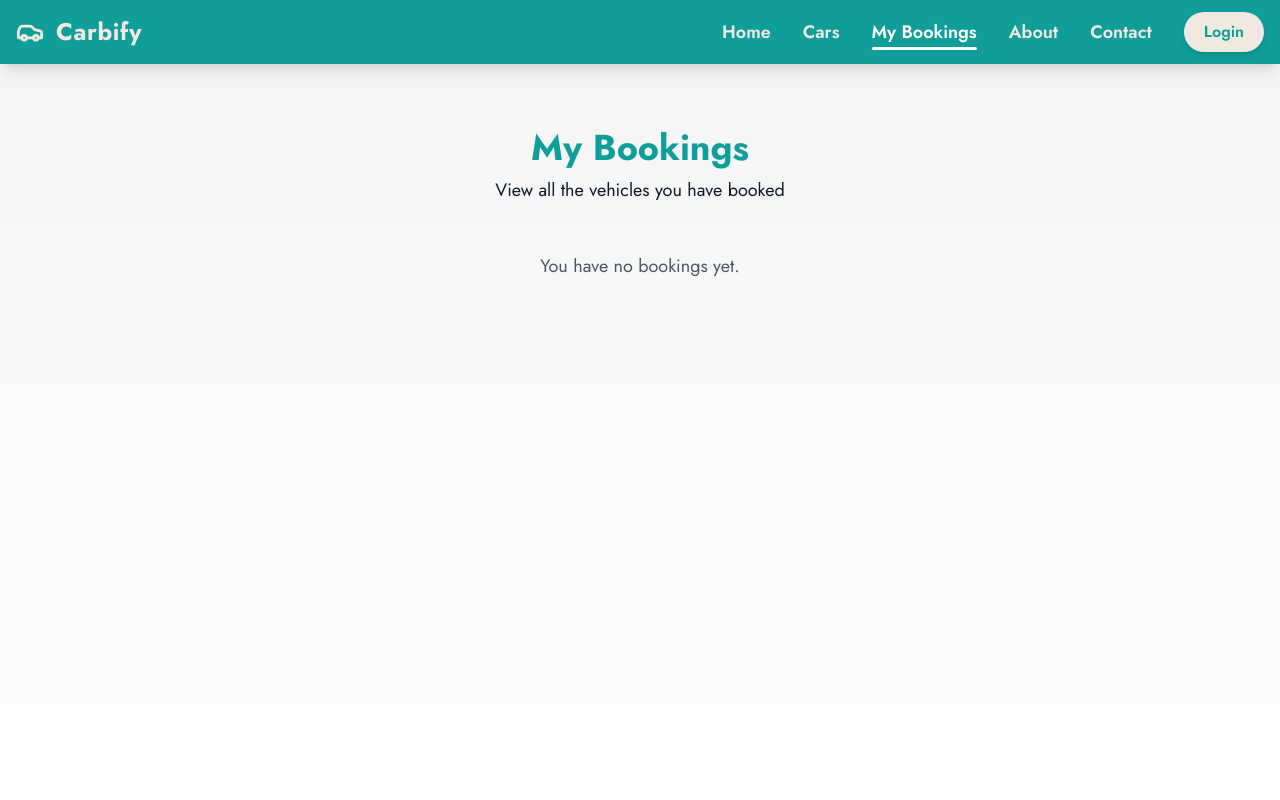
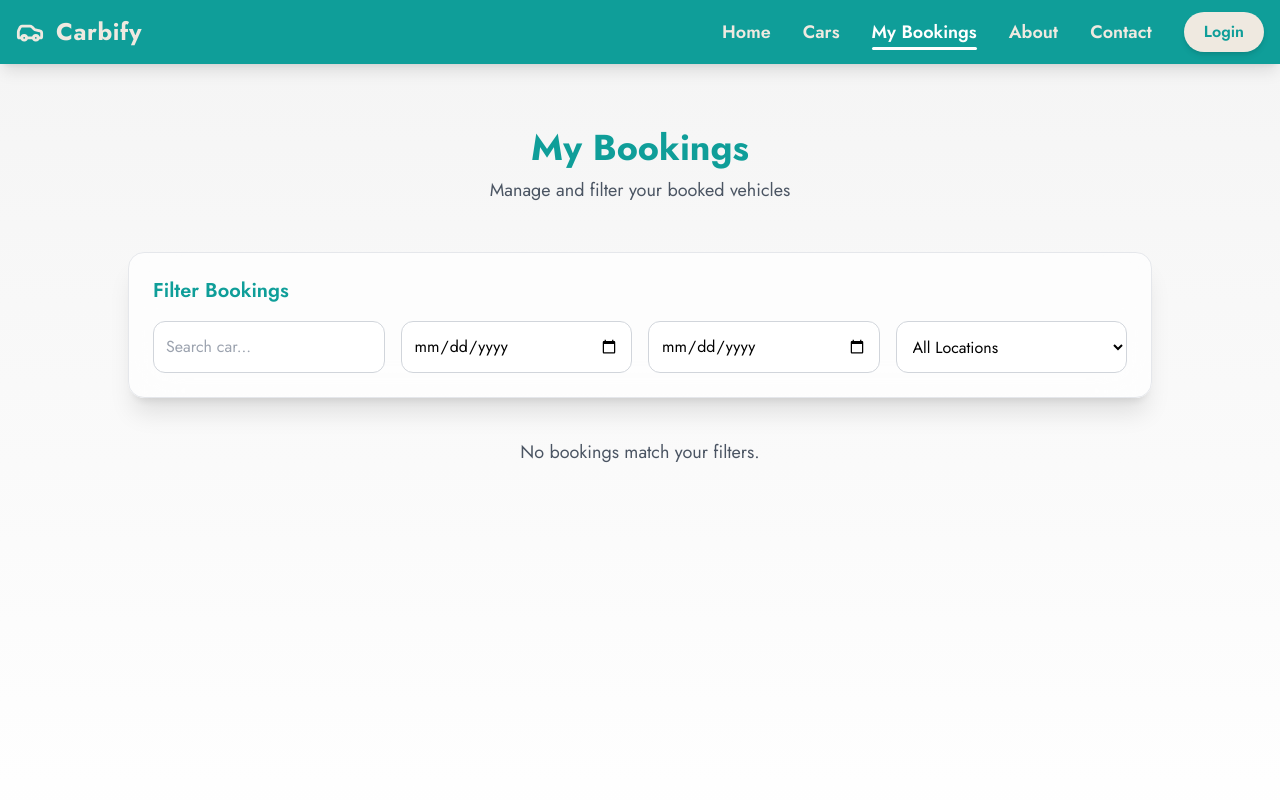
Before and after one commit to Griffinsshem/Carbify, a Next.js app: page /my-bookings in a window 1280 px wide. Shown: the top 800 px of the page. Built offline with nearby package versions, Linux system fonts and the light colour scheme.

Commit message:
feat: added premium booking filters (search, date, location) to My Bookings page

```diff
--- a/src/app/my-bookings/page.js
+++ b/src/app/my-bookings/page.js
@@ -5,29 +5,120 @@ import Image from "next/image";
 
 export default function MyBookingsPage() {
   const [bookings, setBookings] = useState([]);
+  const [filteredBookings, setFilteredBookings] = useState([]);
+
+  // Filters
+  const [search, setSearch] = useState("");
+  const [pickupFilter, setPickupFilter] = useState("");
+  const [returnFilter, setReturnFilter] = useState("");
+  const [locationFilter, setLocationFilter] = useState("");
 
   useEffect(() => {
     const stored = JSON.parse(localStorage.getItem("bookings") || "[]");
     setBookings(stored);
+    setFilteredBookings(stored);
   }, []);
+
+  // Apply filters
+  useEffect(() => {
+    let results = bookings;
+
+    // Search by car name
+    if (search.trim() !== "") {
+      results = results.filter((b) =>
+        b.name.toLowerCase().includes(search.toLowerCase())
+      );
+    }
+
+    // Filter by pickup date
+    if (pickupFilter !== "") {
+      results = results.filter((b) => b.pickupDate >= pickupFilter);
+    }
+
+    // Filter by return date
+    if (returnFilter !== "") {
+      results = results.filter((b) => b.returnDate <= returnFilter);
+    }
+
+    // Filter by location
+    if (locationFilter !== "") {
+      results = results.filter((b) =>
+        b.location.toLowerCase().includes(locationFilter.toLowerCase())
+      );
+    }
+
+    setFilteredBookings(results);
+  }, [search, pickupFilter, returnFilter, locationFilter, bookings]);
+
+  // Extract unique locations
+  const locations = [...new Set(bookings.map((b) => b.location))];
 
   return (
     <div className="min-h-screen bg-gradient-to-b from-neutral-100 to-white px-6 py-16">
-      {/* Page Title */}
+
+      {/* Title */}
       <div className="text-center mb-12">
         <h1 className="text-4xl font-bold text-[#0F9E99]">My Bookings</h1>
-        <p className="text-gray-900 mt-2 text-lg">
-          View all the vehicles you have booked
+        <p className="text-gray-600 mt-2 text-lg">
+          Manage and filter your booked vehicles
         </p>
       </div>
 
-      {bookings.length === 0 ? (
+      {/* Filters */}
+      <div className="max-w-5xl mx-auto bg-white/70 backdrop-blur-xl p-6 rounded-2xl shadow-xl border border-gray-200 mb-10">
+        <h2 className="text-xl font-semibold text-[#0F9E99] mb-4">
+          Filter Bookings
+        </h2>
+
+        <div className="grid md:grid-cols-4 gap-4">
+
+          {/* Search Car Name */}
+          <input
+            type="text"
+            placeholder="Search car..."
+            value={search}
+            onChange={(e) => setSearch(e.target.value)}
+            className="p-3 border border-gray-300 rounded-xl outline-none"
+          />
+
+          {/* Pickup Date */}
+          <input
+            type="date"
+            value={pickupFilter}
+            onChange={(e) => setPickupFilter(e.target.value)}
+            className="p-3 border border-gray-300 rounded-xl outline-none"
+          />
+
+          {/* Return Date */}
+          <input
+            type="date"
+            value={returnFilter}
+            onChange={(e) => setReturnFilter(e.target.value)}
+            className="p-3 border border-gray-300 rounded-xl outline-none"
+          />
+
+          {/* Location Selector */}
+          <select
+            value={locationFilter}
+            onChange={(e) => setLocationFilter(e.target.value)}
+            className="p-3 border border-gray-300 rounded-xl bg-white outline-none"
+          >
+            <option value="">All Locations</option>
+            {locations.map((loc, i) => (
+              <option key={i} value={loc}>{loc}</option>
+            ))}
+          </select>
+        </div>
+      </div>
+
+      {/* Booking Cards */}
+      {filteredBookings.length === 0 ? (
         <p className="text-lg text-gray-600 text-center">
-          You have no bookings yet.
+          No bookings match your filters.
         </p>
       ) : (
         <div className="grid grid-cols-1 md:grid-cols-2 lg:grid-cols-3 gap-10">
-          {bookings.map((booking, index) => (
+          {filteredBookings.map((booking, index) => (
             <div
               key={index}
               className="bg-white/70 backdrop-blur-xl border border-gray-200 shadow-xl rounded-2xl p-6 transition hover:shadow-2xl hover:-translate-y-1"
@@ -49,32 +140,18 @@ export default function MyBookingsPage() {
                 Total: ${booking.price}
               </p>
 
-              {/* Booking Details */}
               <div className="mt-4 text-gray-800 space-y-1">
-                <p>
-                  <span className="font-semibold">Pickup:</span> {booking.pickupDate}
-                </p>
-                <p>
-                  <span className="font-semibold">Return:</span> {booking.returnDate}
-                </p>
-                <p>
-                  <span className="font-semibold">Location:</span> {booking.location}
-                </p>
+                <p><strong>Pickup:</strong> {booking.pickupDate}</p>
+                <p><strong>Return:</strong> {booking.returnDate}</p>
+                <p><strong>Location:</strong> {booking.location}</p>
               </div>
 
               <hr className="my-4" />
 
-              {/* User Details */}
               <div className="text-gray-800 space-y-1">
-                <p>
-                  <span className="font-semibold">Name:</span> {booking.fullName}
-                </p>
-                <p>
-                  <span className="font-semibold">Email:</span> {booking.email}
-                </p>
-                <p>
-                  <span className="font-semibold">Phone:</span> {booking.phone}
-                </p>
+                <p><strong>Name:</strong> {booking.fullName}</p>
+                <p><strong>Email:</strong> {booking.email}</p>
+                <p><strong>Phone:</strong> {booking.phone}</p>
               </div>
             </div>
           ))}
```
